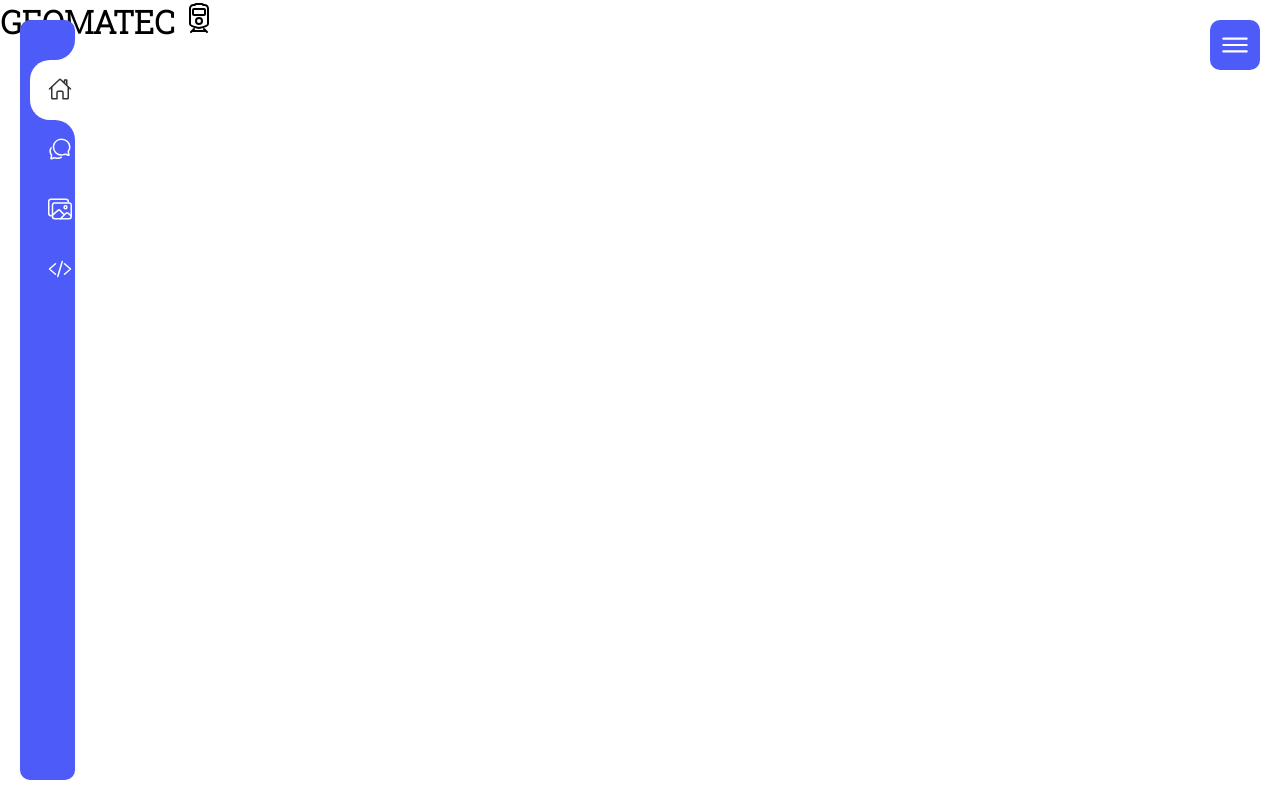
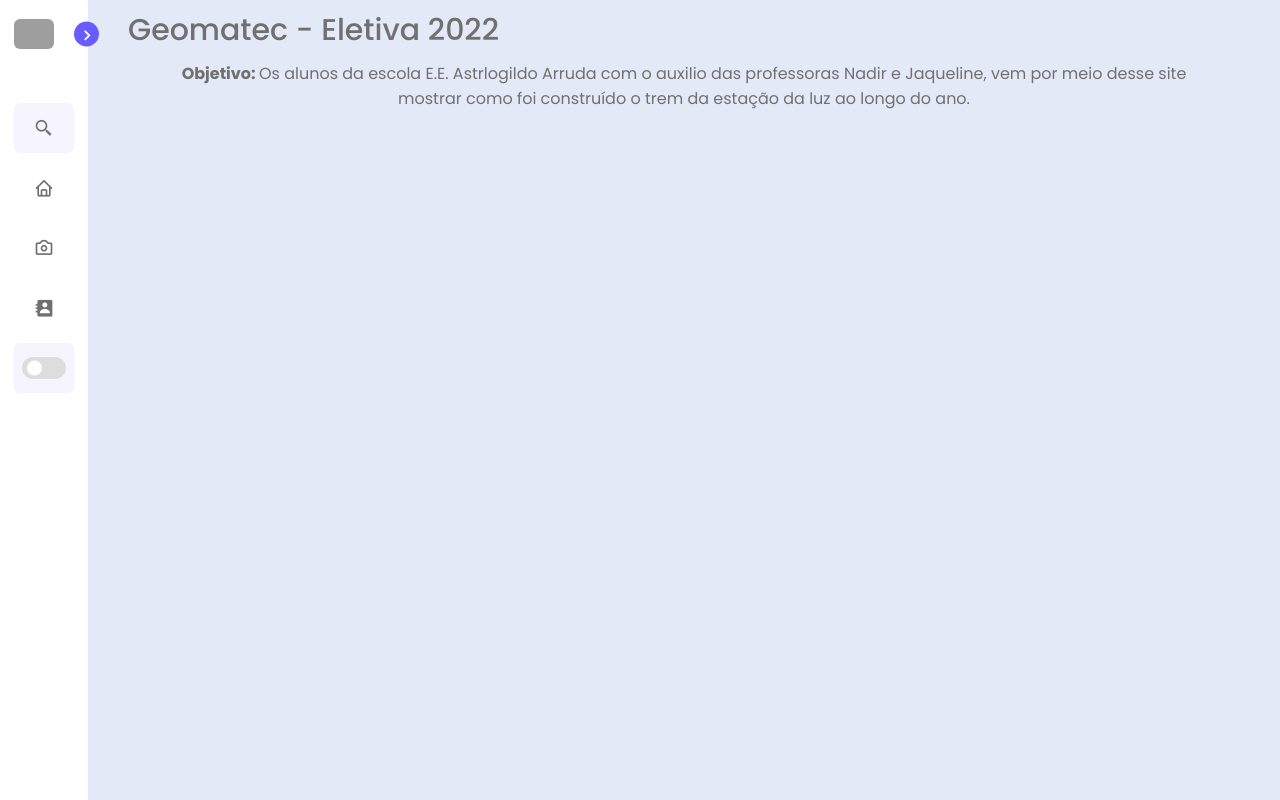
Before and after one commit to Anag0es/Geomatec, a PHP site: page / in a window 1280 px wide. Run offline with PHP 8.4, Linux system fonts and the light colour scheme; grey boxes are pictures that could not be loaded.

Commit message:
Alter: page home + dark mode 🍨🍨🍨

```diff
--- a/index.css
+++ b/index.css
@@ -1,170 +1,307 @@
-@import url('https://fonts.googleapis.com/css2?family=Roboto+Slab:wght@300&display=swap');
+@import url('https://fonts.googleapis.com/css2?family=Poppins:wght@300;400;500;600;700&display=swap');
 
 *{
+    font-family: 'Poppins', sans-serif;
     margin: 0;
     padding: 0;
     box-sizing: border-box;
-    font-family: 'Roboto Slab';
 }
 
-body{
-    min-height: 100vh;
-    background: #fff;
+:root{
+    /* COLORS */
+    --body-color: #e4e9f7;
+    --sidebar-color: #fff;
+    --primary-color:#695cfe;
+    --primary-color-light: #f6f5ff;
+    --toggle-color: #ddd;
+    --text-color: #707070;
+
+    /* TRANSITION */
+    --tran-02: all 0.2 ease;
+    --tran-03: all 0.3 ease;
+    --tran-04: all 0.4 ease;
+    --tran-05: all 0.5 ease;
 }
 
-.navigation{
-    position: fixed;
-    top: 20px;
-    left: 20px;
-    bottom: 20px;
-    width: 50px;
-    border-radius: 10px;
-    box-sizing: initial;
-    border-left: 5px solid #4d5bf9;
-    background: #4d5bf9;
-    transition: width 0.5s;
-    overflow-x: hidden;
+.body{
+    height: 100vh;
+    background: var(--body-color);
+    transition: var(--tran-05);
 }
 
-.navigation.active{
-    width: 300px;
+body.dark{
+    --body-color: #18191a;
+    --sidebar-color: #242526;
+    --primary-color: #3a3b3c;
+    --primary-color-light: #3a3b3c;
+    --toggle-color: #fff;
+    --text-color: #ccc;
 }
 
-.navigation ul{
-    position: absolute;
+/* === SIDEBAR === */
+.sidebar{
+    position: fixed;
     top: 0;
     left: 0;
-    width: 100%;
-    padding-left: 5px;
-    padding-top: 40px;
-}
-
-.navigation ul li{
-    position: relative;
-    list-style: none;
-    width: 100%;
-    border-top-left-radius: 20px;
-    border-bottom-left-radius: 20px;
-}
-
-.navigation ul li.active{
-    background: #fff;
-}
-
-/* TOP */
-.navigation ul li b:nth-child(1){
-    position: absolute;
-    top: -20px;
-    height: 20px;
-    width: 100%;
-    background: #fff;
-    display: none;
-}
-
-.navigation ul li b:nth-child(1)::before{
-    content: '';
-    position: absolute;
-    top: 0;
-    left: 0;
-    width: 100%;
     height: 100%;
-    border-bottom-right-radius: 20px;
-    background: #4d5bf9;
-}
-
-/* BOTTOM */
-.navigation ul li b:nth-child(2){
-    position: absolute;
-    bottom: -20px;
-    height: 20px;
-    width: 100%;
-    background: #fff;
-    display: none;
-}
-
-.navigation ul li b:nth-child(2)::before{
-    content: '';
-    position: absolute;
-    top: 0;
-    left: 0;
-    width: 100%;
-    height: 100%;
-    border-top-right-radius: 20px;
-    background: #4d5bf9;
-}
-
-.navigation ul li.active b:nth-child(1),
-.navigation ul li.active b:nth-child(2){
-    display: block;
+    width: 250px;
+    padding: 10px 14px;
+    background: var(--sidebar-color);
+    transition: var(--tran-05);
+    z-index: 100;
 }
 
 
-.navigation ul li a{
-    position: relative;
-    display: block;
-    width: 100%;
-    display: flex;
-    text-decoration: none;
-    color: #fff;
+.sidebar.close{
+    width: 88px;
 }
 
-.navigation ul li.active a{
-    color: #333;
+/* ===== RESUABLE CSS ==== */
+
+.sidebar .text{
+    font-size: 16px;
+    font-weight: 500;
+    color: var(--text-color);
+    transition: var(--tran-03);
+    white-space: nowrap;
+    opacity: 1;
 }
 
-.navigation ul li a .icon{
-    position: relative;
-    display: block;
-    min-width: 60px;
-    height: 60px;
-    line-height: 70px;
-    text-align: center;
+.sidebar.close .text{
+    opacity: 0;
 }
 
-.navigation ul li a .icon ion-icon{
-    font-size: 1.5em;
+
+.sidebar .image{
+    min-width: 60px;
+    display: flex;
+    align-items: center;
+    justify-content: cneter;
 }
 
-.navigation ul li a .title{
-    position: relative;
-    display: block;
-    padding-left: 10px;
-    height: 60px;
-    line-height: 60px;
-    white-space: normal;
-}
 
-.toggle{
-    position: fixed;
-    top: 20px;
-    right: 20px;
-    width: 50px;
+.sidebar li{
     height: 50px;
-    background: #4d5bf9;
-    border-radius: 10px;
-    cursor: pointer;
+    margin-top: 10px;
+    list-style: none;
     display: flex;
-    justify-content: center;
     align-items: center;
 }
 
-.toggle.active{
-    background: #ff4d89;
+.sidebar li .icon{
+    display: flex;
+    align-items: center;
+    justify-content: center;
+    min-width: 60px;
+    font-size: 20px;
 }
 
-.toggle ion-icon{
-    position: absolute;
-    color: #fff;
-    font-size: 34px;
-    display: none;
+.sidebar li .icon,
+.sidebar li .text{
+    color: var(--text-color);
+    transition: var(--tran-02);
 }
 
-.toggle ion-icon.open,
-.toggle.active ion-icon.close{
-    display: block;
+.sidebar header{
+    position: relative;
 }
 
-.toggle ion-icon.close,
-.toggle.active ion-icon.open{
-    display: none;
+.sidebar .image-text img{
+    width: 40px;
+    border-radius: 6px;
 }
+
+.sidebar header .image-text{
+    display: flex;
+    align-items: inherit;
+}
+
+header .image-text .header-text{
+    display: flex;
+    flex-direction: column;
+}
+
+.header-text .name{
+    font-weight: 600;
+}
+
+.header-text .profession{
+    margin-top: -2px;
+}
+
+.sidebar header .toggle{
+    position: absolute;
+    top: 50%;
+    right: -25px;
+    transform: translateY(-50%);
+    height: 25px;
+    width: 25px;
+    background: var(--primary-color);
+    display: flex;
+    align-items: center;
+    justify-content: center;
+    border-radius: 50%;
+    color: var(--sidebar-color);
+    font-size: 22px;
+    transition: var(--tran-03);
+}
+
+.sidebar.close header .toggle{
+    transform: translateY(-50%);
+}
+
+body.dark .sidebar header .toggle{
+    color: var(--text-color);
+}
+
+.sidebar .menu{
+    margin-top: 35px;
+}
+
+.sidebar .search-box{
+    background: var(--primary-color-light);
+    border-radius: 6px;
+    transition: var(--tran-05);
+}
+
+.search-box input{
+    height: 100%;
+    width: 100%;
+    outline: none;
+    border: none;
+    border-radius: 6px;
+    font-size: 16px;
+    font-weight: 500;
+    background: var(--primary-color-light);
+    transition: var(--tran-05);
+}
+
+.sidebar li a{
+    height: 100%;
+    width: 100%;
+    display: flex;
+    align-items: center;
+    text-decoration: none;
+    border-radius: 6px;
+    transition: var(--tran-04);
+}
+
+.sidebar li a:hover{
+    background: var(--primary-color);
+}
+
+.sidebar li a:hover .icon,
+.sidebar li a:hover .text{
+    color: var(--sidebar-color);
+}
+
+body.dark .sidebar li a:hover .icon,
+body.dark .sidebar li a:hover .text{
+    color: var(--text-color);
+}
+
+
+.sidebar .menu-bar{
+    height: calc(100% -50px);
+    display: flex;
+    flex-direction: column;
+    justify-content: space-between;
+}
+
+.menu-bar .mode{
+    position: relative;
+    border-radius: 6px;
+    background: var(--primary-color-light);
+}
+
+.menu-bar .mode .moon-sun{
+    height: 50px;
+    width: 60px;
+    display: flex;
+    align-items: center;
+}
+
+.menu-bar .mode i{
+    position: absolute;
+    transition: var(--tran-03);
+}
+
+.menu-bar .mode i.sun{
+    opacity: 0;
+}
+
+body.dark .menu-bar .mode i.sun{
+    opacity: 1;
+}
+
+body.dark .menu-bar .mode i.moon{
+    opacity: 0;
+}
+
+.menu-bar .mode .toggle-switch{
+    position: absolute;
+    right: 0;
+    display: flex;
+    align-items: center;
+    justify-content: center;
+    height: 100%;
+    min-width: 60px;
+    cursor: pointer;
+    border-radius: 6px;
+    background: var(--primary-color-light);
+    transition: var(--tran-05);
+
+}
+
+.toggle-switch .switch{
+    position: relative;
+    height: 22px;
+    width: 44px;
+    border-radius: 25px;
+    background-color: var(--toggle-color);
+}
+
+.switch::before{
+    content: '';
+    position: absolute;
+    height: 15px;
+    width: 15px;
+    border-radius: 50%;
+    top: 50%;
+    left: 5px;
+    transform: translateY(-50%);
+    background: var(--sidebar-color);
+    transition: var(--tran-03);
+}
+
+body.dark .switch::before{
+    left: 24px;
+}
+
+/* === LETTERING WEB ==== */
+.home{
+    position: relative;
+    height: 100vh;
+    left: 250px;
+    width: calc(100% - 250px);
+    background: var(--body-color);
+    transition: var(--tran-05);
+}
+
+.home .text{
+    font-size: 30px;
+    font-weight: 500;
+    color: var(--text-color);
+    padding: 8px 40px;
+}
+
+.sidebar.close ~ .home{
+    left: 88px;
+    width: calc(100% - 88px);
+}
+
+p{
+    text-align: center;
+    font-weight: 400;
+    color: var(--text-color);
+}
--- a/index.html
+++ b/index.html
@@ -4,81 +4,105 @@
     <meta charset="UTF-8">
     <meta http-equiv="X-UA-Compatible" content="IE=edge">
     <meta name="viewport" content="width=device-width, initial-scale=1.0">
-    <link rel="stylesheet" type="text/css" href="index.css" />
+    <link rel="stylesheet" href="index.css">
+    <link href='https://unpkg.com/boxicons@2.1.2/css/boxicons.min.css' rel='stylesheet'>
+
     <title>geomatec</title>
 </head>
 <body>
-  <div class="navigation">
-    <ul>
-      <li class="list active">
-        <b></b>
-        <b></b>
-        <a href="#">
-          <span class="icon"><ion-icon
-            name="home-outline"></ion-icon></span>
-          <span class="title">Home</span>
+    <nav class="sidebar close">
+        <header>
+            <div class="image-text">
+                <span class="image">
+                    <img src="logo.png" alt="logo">
+                </span>
+                <div class="text header-text">
+                    <span class="name">Geomatec</span>
+                    <span class="profession">Eletiva 2022</span>
+                </div>
+            </div>
+
+            <i class='bx bx-chevron-right toggle'></i>
+        </header>
+        <div class="menu-bar">
+            <div class="menu">
+                <li class="search-box">
+                    <i class='bx bx-search-alt-2 icon' ></i>
+                        <input type="text" placeholder="search...">
                     </a>
                   </li>
-      <li class="list">
-        <b></b>
-        <b></b>
+                <ul class="menu-links">
+                  <li class="nav-link">
                     <a href="#">
-          <span class="icon"><ion-icon
-            name="chatbubbles-outline"></ion-icon></span>
-          <span class="title">Contato</span>
+                        <i class='bx bx-home icon' ></i>
+                        <span class="text nav-text">Home</span>
                     </a>
                   </li>
-      <li class="list">
-        <b></b>
-        <b></b>
+                  <li class="nav-link">
                     <a href="#">
-          <span class="icon"><ion-icon
-            name="images-outline"></ion-icon></span>
-          <span class="title">registros</span>
+                        <i class='bx bx-camera icon'></i>
+                        <span class="text nav-text">Registros</span>
                     </a>
                   </li>
-      <li class="list">
-        <b></b>
-        <b></b>
+                  <li class="nav-link">
                     <a href="#">
-          <span class="icon"><ion-icon
-            name="code-slash-outline"></ion-icon></span>
-          <span class="title">sobre o projeto</span>
+                        <i class='bx bxs-contact icon' ></i>
+                        <span class="text nav-text">Contato</span>
                     </a>
                   </li>
                 </ul>
             </div>
+            <div class="bottom-content">
+                <li class="mode">
+                    <div class="moon-sun">
+                        <i class="bx bx-moon icon moon"></i>
+                        <i class="bx bx-sun icon sun"></i>
+                    </div>
+                    <span class="mode-text text">Dark Mode</span>
 
-  <div class="toggle">
-    <ion-icon name="menu-outline" class="open"></ion-icon>
-    <ion-icon name="close-circle-outline" class="close"></ion-icon>
+                    <div class="toggle-switch">
+                        <span class="switch"></span>
                     </div>
+                </li>
+            </div>
+        </div>
+    </nav>
 
-  <h1>GEOMATEC <ion-icon name="train-outline"></ion-icon></h1>
-
-  <script type="module" src="https://unpkg.com/ionicons@5.5.2/dist/ionicons/ionicons.esm.js"></script>
-<script nomodule src="https://unpkg.com/ionicons@5.5.2/dist/ionicons/ionicons.js"></script>
-
-<script>
-  let menuToggle = document.querySelector('.toggle');
-  let navigation = document.querySelector('.navigation')
-  menuToggle.onclick = function(){
-    menuToggle.classList.toggle('active');
-    navigation.classList.toggle('active');
-  }
+    <section class="home">
+        <div class="text">Geomatec - Eletiva 2022</div>
+        <p><b>Objetivo: </b>Os alunos da escola E.E. Astrlogildo Arruda com o auxilio das professoras Nadir e Jaqueline, vem por meio desse site</p>
+        <p>mostrar como foi construído o trem da estação da luz ao longo do ano.</p>
+    </section>
 
 
 
-  let list = document.querySelectorAll('.list');
-  for(let i=0; i<list.length; i++){
-    list[i].onclick = function(){
-      let j = 0;
-      while(j < list.length){
-        list[j++].className = 'list';
+
+
+
+
+    <script>
+        const body = document.querySelector("body"),
+     sidebar = body.querySelector(".sidebar"),
+     toggle = body.querySelector(".toggle"),
+     searchBtn = body.querySelector(".search-box"),
+     modeSwitch = body.querySelector(".toggle-switch"),
+     modeText = body.querySelector(".mode-text");
+
+     toggle.addEventListener("click", ()=>{
+         sidebar.classList.toggle("close");
+     });
+
+     modeSwitch.addEventListener("click", ()=>{
+         body.classList.toggle("dark");
+
+         if(body.classList.contains("dark")){
+             modeText.innerText = "Light Mode"
+         }else{
+             modeText.innerText = "Dark Mode"
          }
-      list[i].className = 'list active';
-    }
-  }
+     });
+
+
     </script>
 </body>
 </html>
```
Lines whose indentation alone changed are shown as unchanged.
